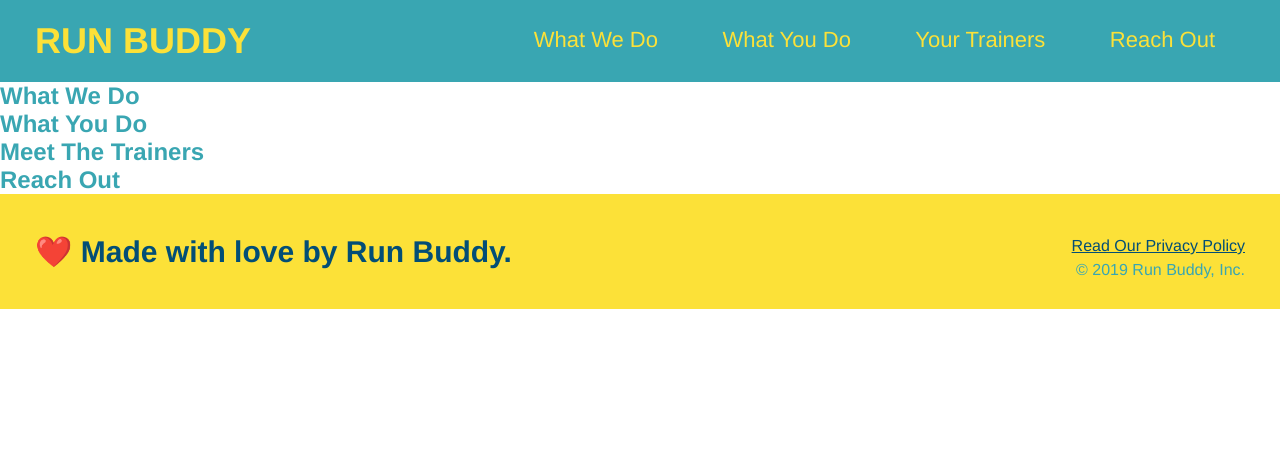
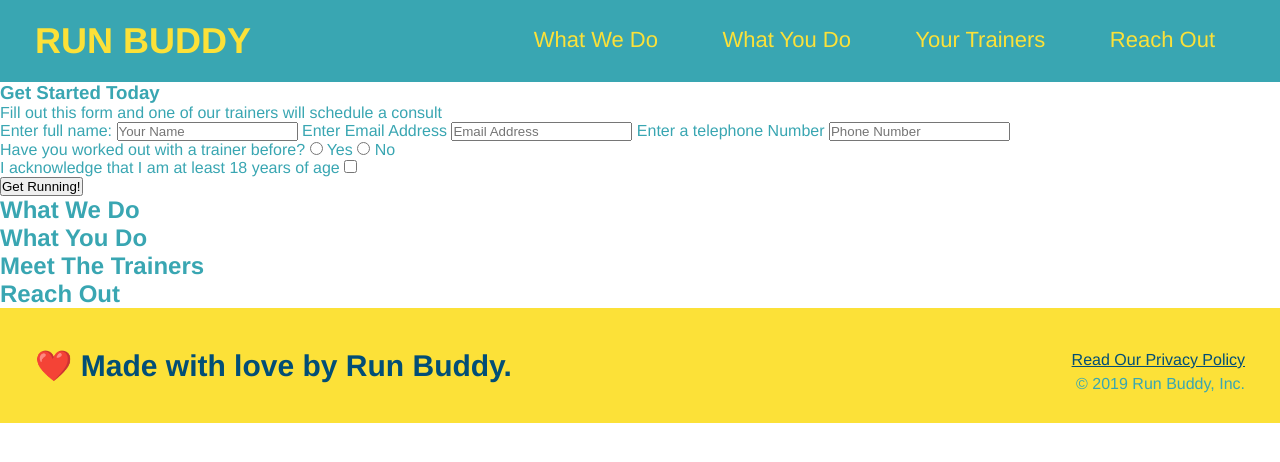
Before and after one commit to gthawkins24/run-buddy, a plain HTML site: page index.html in a window 1280 px wide. Drawn offline with Linux system fonts and the light colour scheme.

Commit message:
added entry form

```diff
--- a/index.html
+++ b/index.html
@@ -34,6 +34,35 @@
 
         <!--hero/jumbotron-->
         <section>
+            <div>
+                <h3>Get Started Today</h3>
+                <p>Fill out this form and one of our trainers will schedule a consult</p>
+                <!--Add form element-->
+                <form>
+                    <label for="name">Enter full name:</label>
+                    <input type="text" placeholder="Your Name" name="name" id="name"/>
+                    <label for="email">Enter Email Address</label>
+                    <input type="text" placeholder="Email Address" name="email" id="email"/>
+                    <label for="phone">Enter a telephone Number</label>
+                    <input type="text" placeholder="Phone Number" name="email" id="phone"/>
+                    <p>
+                        Have you worked out with a trainer before?
+                        <input type="radio" name="trainer-confirm" id="trainer-yes"/>
+                        <label for="trainer-yes">Yes</label>
+                        <input type="radio" name="trainer-confirm" id="trainer-no"/>
+                        <label for="trainer-no">No</label>
+                    </p>
+                    <p>
+                        <label for="checkbox">
+                        I acknowledge that I am at least 18 years of age
+                        </label>
+                        <input type="checkbox" name="age-confirm" id="checkbox"/>
+                     </p>
+                     <button type="submit">
+                         Get Running!
+                     </button>
+                </form>
+            </div>
         </section>
 
         <!--"what we do" section-->
```
